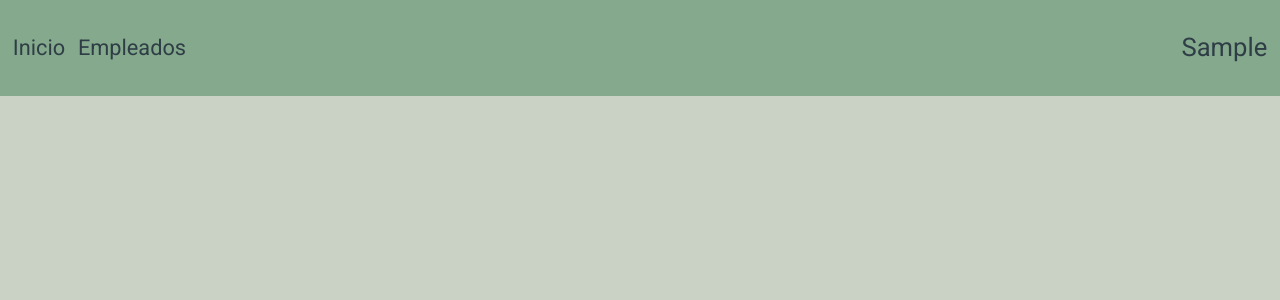
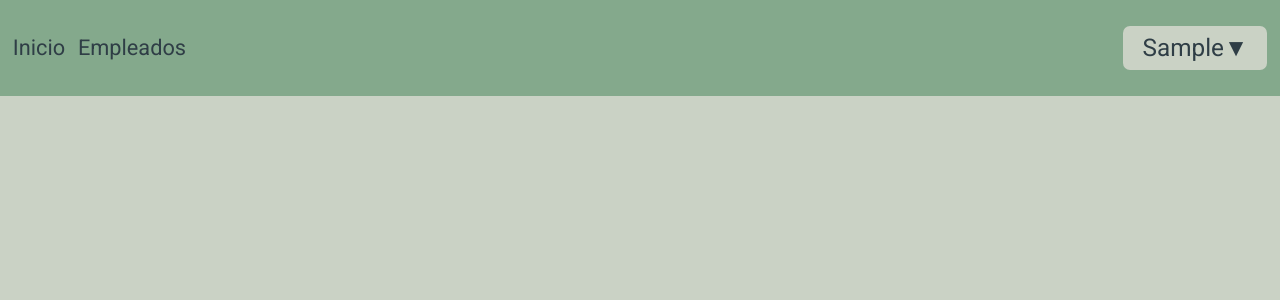
Before and after one commit to GastonCamu/tp-final-react, a React (Vite) app: page / in a window 1280 px wide. Both pictures are taken after typing "Sample", "Sample123" into the empty fields and a click on the button "Iniciar Sesión". Shown: the top 300 px of the page. Built offline with nearby package versions, Linux system fonts and the light colour scheme.

Commit message:
btn de cerrar sesion terminado

```diff
--- a/src/components/Navbar/Navbar.jsx
+++ b/src/components/Navbar/Navbar.jsx
@@ -1,4 +1,4 @@
-import React from 'react';
+import React, { useState, useRef, useEffect } from 'react';
 import { Link } from 'react-router-dom';
 
 import styles from './Navbar.module.css';
@@ -6,7 +6,32 @@ import styles from './Navbar.module.css';
 import { useAuth } from '../../context';
 
 const Navbar = ({}) => {
-	const { user } = useAuth();
+	const { user, logout } = useAuth();
+	const [ isMenuOpen, setIsMenuOpen ] = useState(false);
+	const menuRef = useRef(null);
+
+	const handleUserClick = () => {
+		setIsMenuOpen(!isMenuOpen);
+	};
+
+	const handleLogout = () => {
+		logout();
+		setIsMenuOpen(false);
+	}
+
+	useEffect(() => {
+		const handleClickOutside = (e) => {
+			if (menuRef.current && !menuRef.current.contains(e.target)) {
+				setIsMenuOpen(false);
+			}
+		};
+
+		document.addEventListener('mousedown', handleClickOutside);
+
+		return () => {
+			document.removeEventListener('mousedown', handleClickOutside);
+		};
+	}, [menuRef]);
 
 	return (
 		<div className={styles.navbar}>
@@ -14,10 +39,21 @@ const Navbar = ({}) => {
 				<ul className={styles.elementos}>
 					<div className={styles.left}>
 						<Link to="/home" className={styles.Link}>Inicio</Link>
-						<Link to="/empleados" className={styles.Link}>Empleados</Link>
+						<Link to="/empleados" className={styles.Link} >Empleados</Link>
 					</div>
 					<div className={styles.right}>
-						<li>{user.username}</li>
+						<li ref={menuRef} className={`${styles.userMenu} ${isMenuOpen ? styles.menuOpen : ''}`}>
+							<span onClick={handleUserClick} className={`${styles.username} ${isMenuOpen ? styles.menuOpen : ''}`}>
+								{user.username}
+								{isMenuOpen ? '▲' : '▼'}
+							</span>
+							{isMenuOpen && (
+								<div className={styles.dropDownMenu}>
+									<button onClick={handleLogout}>Cerrar sesión</button>
+								</div>
+							)}
+
+						</li>
 					</div>
 				</ul>
 			</nav>
--- a/src/components/Navbar/Navbar.module.css
+++ b/src/components/Navbar/Navbar.module.css
@@ -21,12 +21,6 @@
     display: flex;
 }
 
-.right li {
-    margin-right: 1vw;
-    font-size: 2vw;
-    font-weight: 400;
-}
-
 .Link {
     color: var(--color-5);
     text-decoration: none;
@@ -34,3 +28,60 @@
     font-size: 1.7vw;
     font-weight: 400;
 }
+
+.right {
+    display: flex;
+    align-items: center;
+}
+
+.userMenu {
+    display: flex;
+    position: relative;
+    background-color: var(--color-1);
+    margin-right: 1vw;
+    font-size: 1.9vw;
+    font-weight: 400;
+    border-radius: 7px;
+    user-select: none;
+}
+
+.username {
+    width: 100%;
+    padding: 0.8vw 1.5vw;
+    cursor: pointer;
+}
+
+.dropDownMenu {
+    position: absolute;
+    top: 100%;
+    right: 0;
+    width: 100%;
+    background-color: var(--color-1-dark);
+    padding: 1.2vw 0;
+    border-radius: 0 0 5px 5px;
+}
+
+.dropDownMenu button {
+    display: flex;
+    flex-direction: column;
+    margin: auto;
+    align-items: center;
+    cursor: pointer;
+    background-color: var(--color-2);
+    font-size: 1.4vw;
+    padding: 0.8vw 0;
+    text-align: center;
+    width: 90%;
+    border-radius: 10px;
+}
+
+.dropDownMenu button:hover {
+    background-color: var(--color-3);
+}
+
+.menuOpen {
+    border-bottom: 1px solid black;
+    background-color: var(--color-1-dark);
+    border-radius: 7px 7px 0 0;
+    padding: 0.4vw 1.7vw;
+}
--- a/src/styles/variables.css
+++ b/src/styles/variables.css
@@ -1,5 +1,6 @@
 :root {
     --color-1: #cad2c5;
+    --color-1-dark: #b8b8b8;
     --color-2: #84a98c;
     --color-3: #52796f;
     --color-4: #354f52;
```
